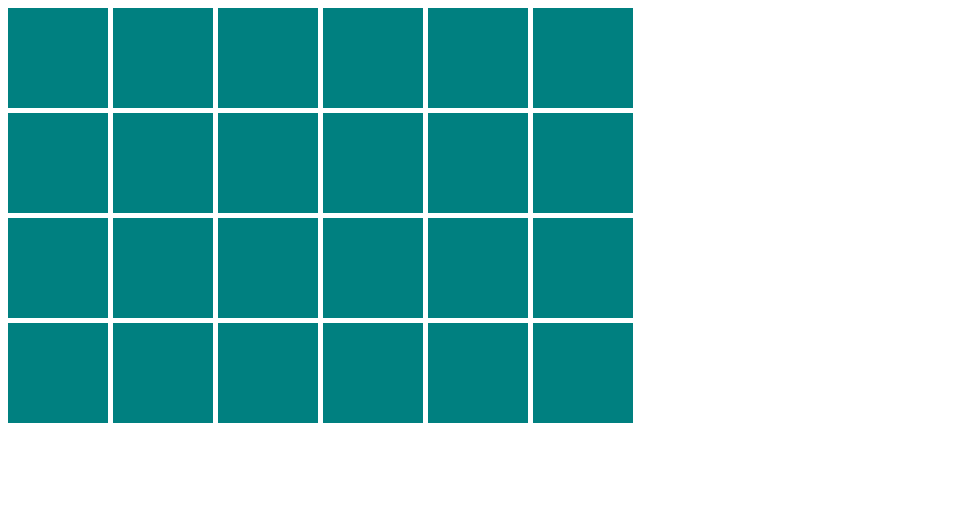
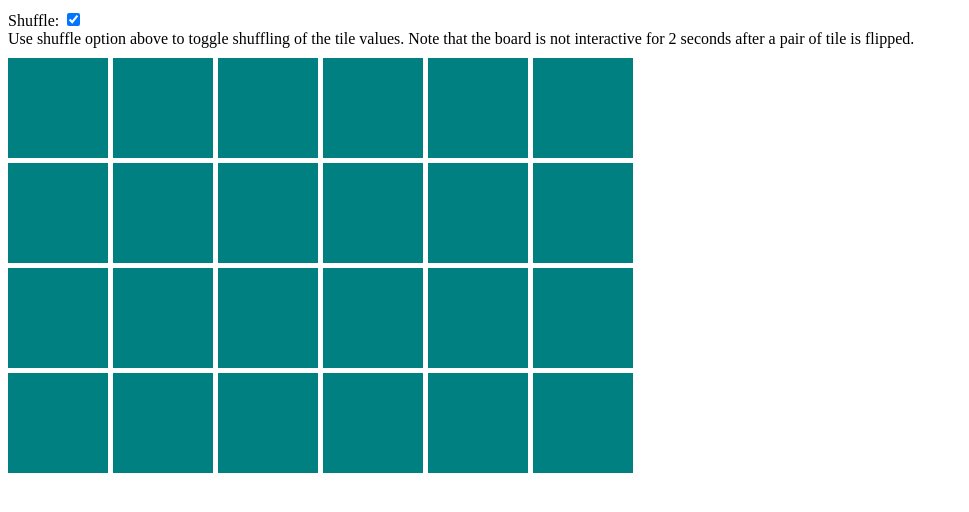
Before and after one commit to adevkota/memory-game, a website built with webpack: page src/index.html in a window 1280 px wide. Shown: the whole page, without its empty margins (0-969 px from the left). Built offline with nearby package versions, Linux system fonts and the light colour scheme.

Commit message:
added shuffle option

```diff
--- a/src/index.html
+++ b/src/index.html
@@ -5,6 +5,14 @@
       <meta name="viewport" content="width=device-width, initial-scale=1, shrink-to-fit=no">
    </head>
    <body>
+      <section id="controls">
+         <label for="shuffleOption">Shuffle:</label>
+         <input id="shuffleOption" name="shuffleOption" type="checkbox" value="shuffle" checked/>
+         <div>
+            Use shuffle option above to toggle shuffling of the tile values. Note that the board is not interactive for 2 seconds after a pair of tile is flipped.
+         </div>
+      </section>
       <section id="board"></section>
+
    </body>
 </html>
--- a/src/modules/board.js
+++ b/src/modules/board.js
@@ -6,6 +6,7 @@ export class Board {
 		this.window = myWindow || window;
 		this.tilesArray = [];
 		this.boardSize = 24;
+		this.boardEventRegistered = false;
 
 
 		//time to display the tile value in seconds
@@ -17,17 +18,41 @@ export class Board {
 		this.boardReady = false;
 	}
 
-	init() {
+	init(shuffle) {
+		this.tilesArray = [];
+		this.initTilesArray(shuffle);
+		this.render();
+		this.boardReady = true;
+
+		if(!this.boardEventRegistered) {
+			this.boardElement.addEventListener("click", (e) => {this.onClick(e)});
+			this.boardEventRegistered = true;
+		}
+	}
+
+	initTilesArray(shuffle) {
+		let tempArray = []
 		for (let i = 0; i < this.boardSize; i++) {
-			let tile = new Tile(i, i%12);
+			tempArray.push(i%12);
+		}
+
+		if (shuffle) {
+			for (let i = this.boardSize - 1; i > 0; i--){
+				let j = Math.floor(Math.random() * (i + 1)) ;
+				let temp = tempArray[i];
+				tempArray[i] = tempArray[j];
+				tempArray[j] = temp;
+			}
+		}
+
+		for (let i = 0; i < tempArray.length; i++) {
+			let tile = new Tile(i, tempArray[i]);
 			this.tilesArray.push(tile);
 		}
-		this.render();
-		this.boardElement.addEventListener("click", (e) => {this.onClick(e)});
-		this.boardReady = true;
 	}
+	onClick(event) {
 
-	onClick(event) {
+		console.log('x');
 		if(this.boardReady && event.target && event.target.classList.contains("tile")) {
 			let tileNum = event.target.dataset.index;
 
--- a/src/modules/game.js
+++ b/src/modules/game.js
@@ -1,11 +1,25 @@
 import { Board } from "./board";
 
 export class Game {
-	constructor() {
+	constructor(myWindow) {
+		console.log(myWindow);
+		this.window = myWindow || window;
 		this.board = new Board();
+
+		this.controlElements = {
+			shuffle: this.window.document.querySelector('#shuffleOption'),
+		}
+		this.controlElements.shuffle.addEventListener('change', (e) => {
+			this.onClick(e);
+		});
 	}
 
 	init() {
-		this.board.init();
+		let shuffleValues = this.controlElements.shuffle.checked;
+		this.board.init(shuffleValues);
+	}
+
+	onClick(e) {
+		this.init();
 	}
 }
--- a/src/modules/tile.js
+++ b/src/modules/tile.js
@@ -21,4 +21,5 @@ export class Tile {
 				${this.isFlipped? this.value : ''}
 			</div>`
 	}
+
 }
--- a/src/styles.css
+++ b/src/styles.css
@@ -3,6 +3,11 @@
 	grid-gap: 5px;
 	grid-template-columns: 80px 80px 80px 80px;
 	grid-template-rows: auto;
+	margin:10px auto;
+}
+
+#controls {
+	margin:10px auto;
 }
 
 .tile {
```
Also changed, not shown: test/modules/game.spec.js (+11 -1 lines).
